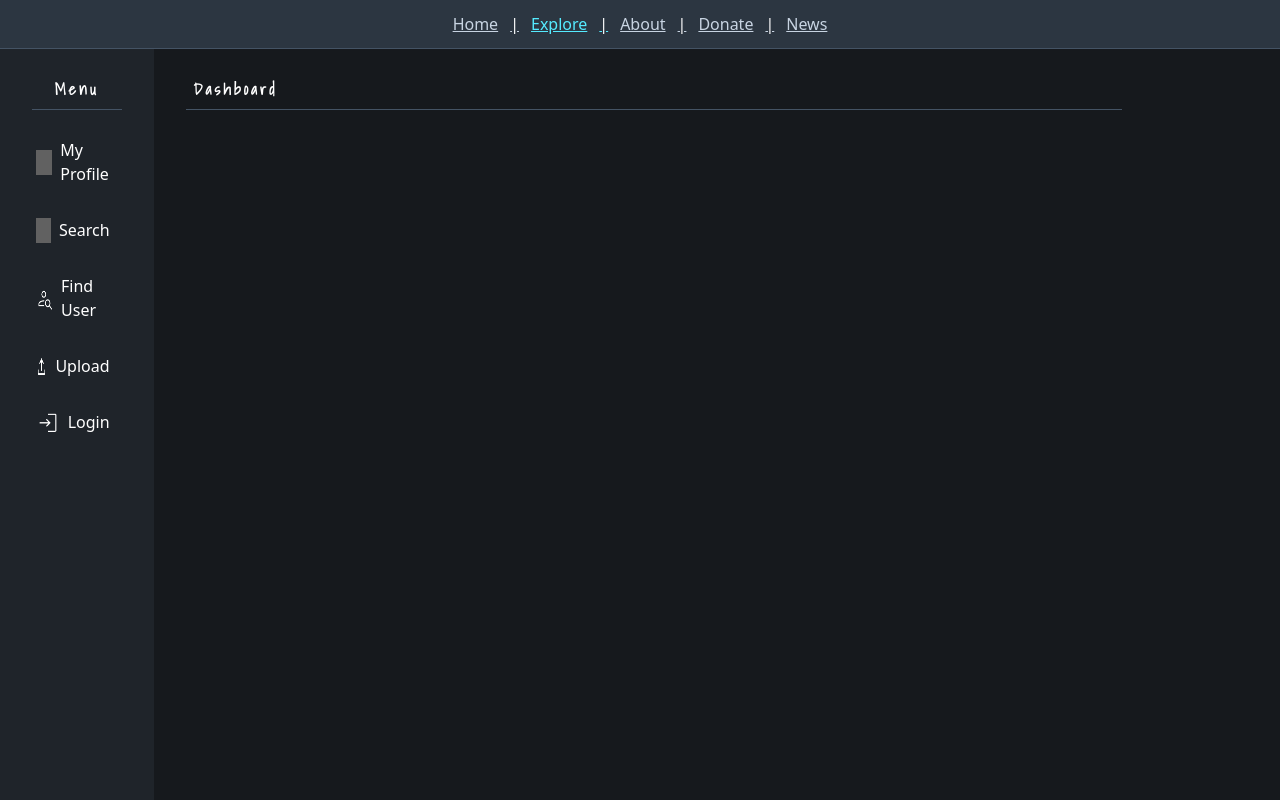
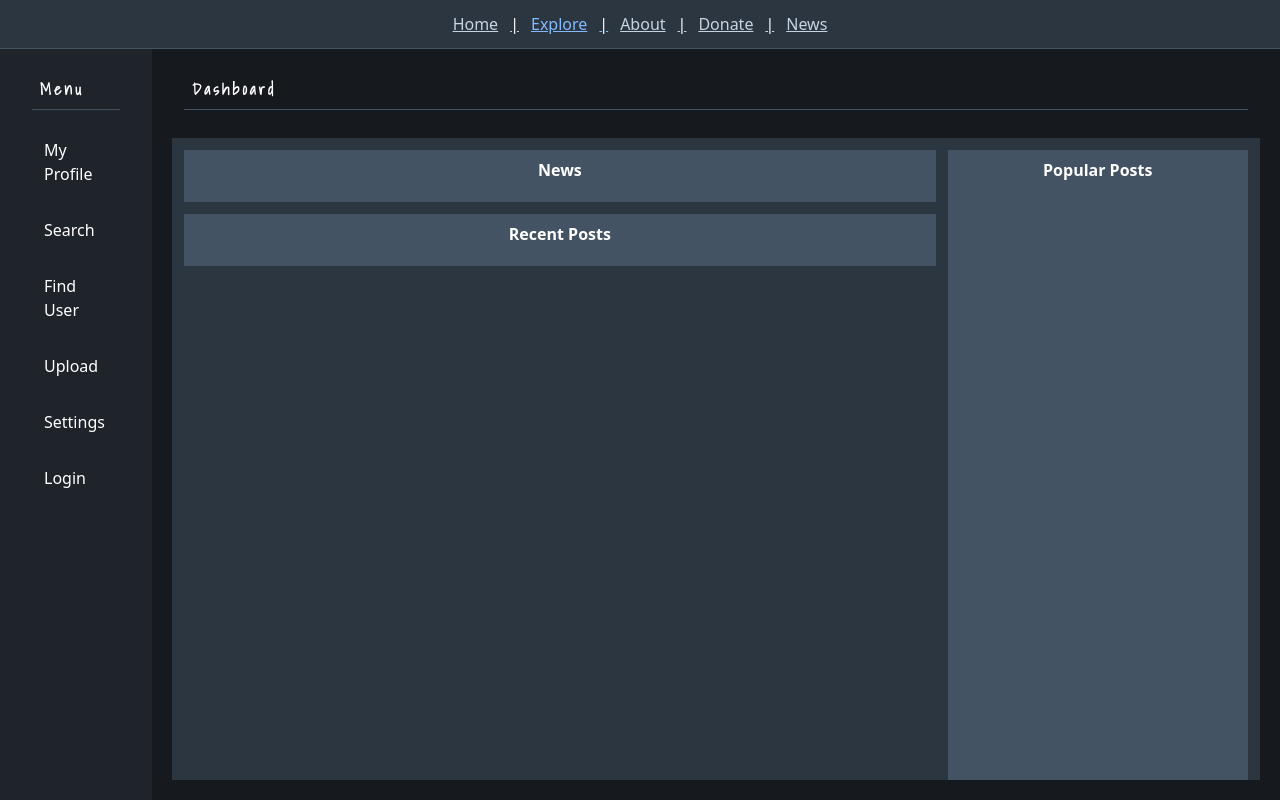
Before and after one commit to william-horn/wizard-wiki, a Next.js app: page /explore in a window 1280 px wide. Built offline with nearby package versions, Linux system fonts and the light colour scheme; grey boxes are pictures that could not be loaded; a web font is replaced by a local one.

Commit message:
fixed dashboard page margins

```diff
--- a/components/buttons/Button.js
+++ b/components/buttons/Button.js
@@ -13,13 +13,14 @@ const Button = ({
   remove,
   leftIcon,
   rightIcon,
+  iconSize='25px',
   onClick
 }) => {
   return (
     <Container onClick={onClick} className={constructClassName("flex items-center mx-2 my-2 px-2 rounded cursor-pointer", {className: containerClassName, remove: containerRemove})}>
       {
         leftIcon ?
-          <Container className="icon-frame relative w-[25px] h-[25px]">
+          <Container className={`icon-frame relative w-[${iconSize}] h-[${iconSize}]`}>
             <Image alt="icon" className="custom-icon filter invert" src={leftIcon} fill sizes={iconSizes}/>
           </Container>
         : <></>
@@ -32,7 +33,7 @@ const Button = ({
 
       {
         rightIcon ?
-          <Container className="icon-frame relative w-[25px] h-[25px]">
+          <Container className={`icon-frame relative w-[${iconSize}] h-[${iconSize}]`}>
             <Image alt="icon" className="custom-icon filter invert" src={rightIcon} fill sizes={iconSizes}/>
           </Container>
         : <></>
--- a/components/layouts/HeaderFooterLayout/index.js
+++ b/components/layouts/HeaderFooterLayout/index.js
@@ -53,8 +53,12 @@ const HeaderFooterLayout = ({ children }) => {
 
     // Modify CSS variables for the transition-header class to use.
     if (currentPage.excludes('header')) {
+      header.style.setProperty('--header-anim-style', 'cubic-bezier(0.34,-0.41, 0.98,-0.36)');
+      header.style.setProperty('--header-anim-delay', '0s')
       header.style.setProperty('--header-anim', 'hide-header');
     } else {
+      header.style.setProperty('--header-anim-style', 'cubic-bezier(0.175, 0.885, 0.32, 1.275)');
+      header.style.setProperty('--header-anim-delay', '0s')
       header.style.setProperty('--header-anim', 'show-header');
     }
 
@@ -113,7 +117,7 @@ const HeaderFooterLayout = ({ children }) => {
       <Navbar ref={navbarRef}/>
 
       <HeaderFooterLayoutProvider value={context}>
-        <Container className="layout-frame min-h-screen relative">
+        <Container className="relative min-h-screen layout-frame">
           {children}
         </Container>
       </HeaderFooterLayoutProvider>
--- a/lib/helpers/icons.js
+++ b/lib/helpers/icons.js
@@ -18,6 +18,7 @@ import SearchIcon from '../../public/icons/search.png';
 import TrashIcon from '../../public/icons/trash.png';
 import GemIcon from '../../public/icons/gem.png';
 import UploadIcon from '../../public/icons/upload.png';
+import SettingsIcon from '../../public/icons/settings.png';
 
 const Icons = {
   RefreshIcon,
@@ -38,7 +39,8 @@ const Icons = {
   SearchIcon,
   TrashIcon,
   GemIcon,
-  UploadIcon
+  UploadIcon,
+  SettingsIcon
 };
 
 export default Icons;
--- a/pages/explore/index.js
+++ b/pages/explore/index.js
@@ -17,25 +17,21 @@ const Explore = function() {
   const navbarRef = useRef(null);
   const menuRef = useRef(null);
 
-  useEffect(() => {
-    console.log('inside explore');
-  });
-
   return (
-    <>
-      <Container className="flex flex-col h-screen">
+    <Container className="flex flex-col w-full h-screen page-body">
       <Navbar ref={navbarRef} override/>
-        <Container className="flex h-full">
+      <Container className="flex w-full h-full page-content">
 
         {/* Menu */}
-          <Container ref={menuRef} className="w-[12%] h-full sticky top-[20px]">
+        <Container ref={menuRef} className="menu-bar w-[14%] h-full sticky top-[20px]">
           <Container className="relative right-[100%] menu-slide-in bg-[#1f242a] p-5 h-full">
-              <Title className="mx-3 mb-3 tracking-wider shadows-font bottom-line">Menu</Title>
+            <Title className="mx-3 mb-3 tracking-wider text-left shadows-font bottom-line" remove="text-center">Menu</Title>
             <Container className="flex flex-col">
               <Button className="group-hover:underline" containerClassName="group hover:bg-[#333e4a]" leftIcon={Icons.ProfileIcon}>My Profile</Button>
               <Button className="group-hover:underline" containerClassName="group hover:bg-[#333e4a]" leftIcon={Icons.SearchIcon}>Search</Button>
               <Button className="group-hover:underline" containerClassName="group hover:bg-[#333e4a]" leftIcon={Icons.FindPersonIcon}>Find User</Button>
               <Button className="group-hover:underline" containerClassName="group hover:bg-[#333e4a]" leftIcon={Icons.UploadIcon}>Upload</Button>
+              <Button className="group-hover:underline" containerClassName="group hover:bg-[#333e4a]" leftIcon={Icons.SettingsIcon}>Settings</Button>
               <Button className="group-hover:underline" containerClassName="group hover:bg-[#333e4a]" leftIcon={Icons.LoginIcon}>Login</Button>
             </Container>
           </Container>
@@ -43,14 +39,39 @@ const Explore = function() {
 
 
         {/* Page Content */}
-          <Container className="w-[75%] rounded fade-in-slow m-5">
+        <Container className="flex flex-col w-full m-5 rounded dashboard-frame fade-in-slow">
           <Title className="mx-3 tracking-wider text-left shadows-font bottom-line mb-7" remove="text-center">Dashboard</Title>
+
+          {/* Page below title frame */}
+          <Container className="relative h-full bg-secondary dashboard-content">
+
+            {/* Scroll frame */}
+            <Container className="absolute w-full h-full overflow-y-auto dashboard-scroll-frame">
+
+              {/* First section */}
+              <Container className="flex w-full h-full">
+                <Container className="flex flex-col flex-[2.5] mt-3 mx-3">
+                  <Container className="mb-3 bg-color-6">
+                    <Title>News</Title>
+                  </Container>
+                  <Container className="bg-color-6">
+                    <Title>Recent Posts</Title>
+                  </Container>
+                </Container>
+
+                <Container className="flex-1 mt-3 mr-3 bg-color-6">
+                  <Title>Popular Posts</Title>
+                </Container>
+              </Container>
+
+
+            </Container>
+          </Container>
           {/* <Container className="w-[200px] h-[200px] bg-black"></Container> */}
         </Container>
 
       </Container>
     </Container>
-    </>
   );
 };
 
--- a/styles/globals.css
+++ b/styles/globals.css
@@ -37,7 +37,7 @@
   }
 
   .nav-link.hover-effect {
-    @apply text-color-5;
+    @apply text-[#84baff];
   }
 }
 
@@ -108,10 +108,10 @@ a {
 
 .transition-header {
   /* --header-anim */
-  animation-timing-function: cubic-bezier(0.175, 0.885, 0.32, 1.275);
-  /* animation-delay: 0.1s; */
+  animation-timing-function: var(--header-anim-style);
+  animation-delay: var(--header-anim-delay);
   animation-name: var(--header-anim);
-  animation-duration: 0.3s;
+  animation-duration: 0.35s;
   animation-fill-mode: forwards;
 }
 
```
Also changed, not shown: public/icons/settings.png (added). Lines whose indentation alone changed are shown as unchanged.
